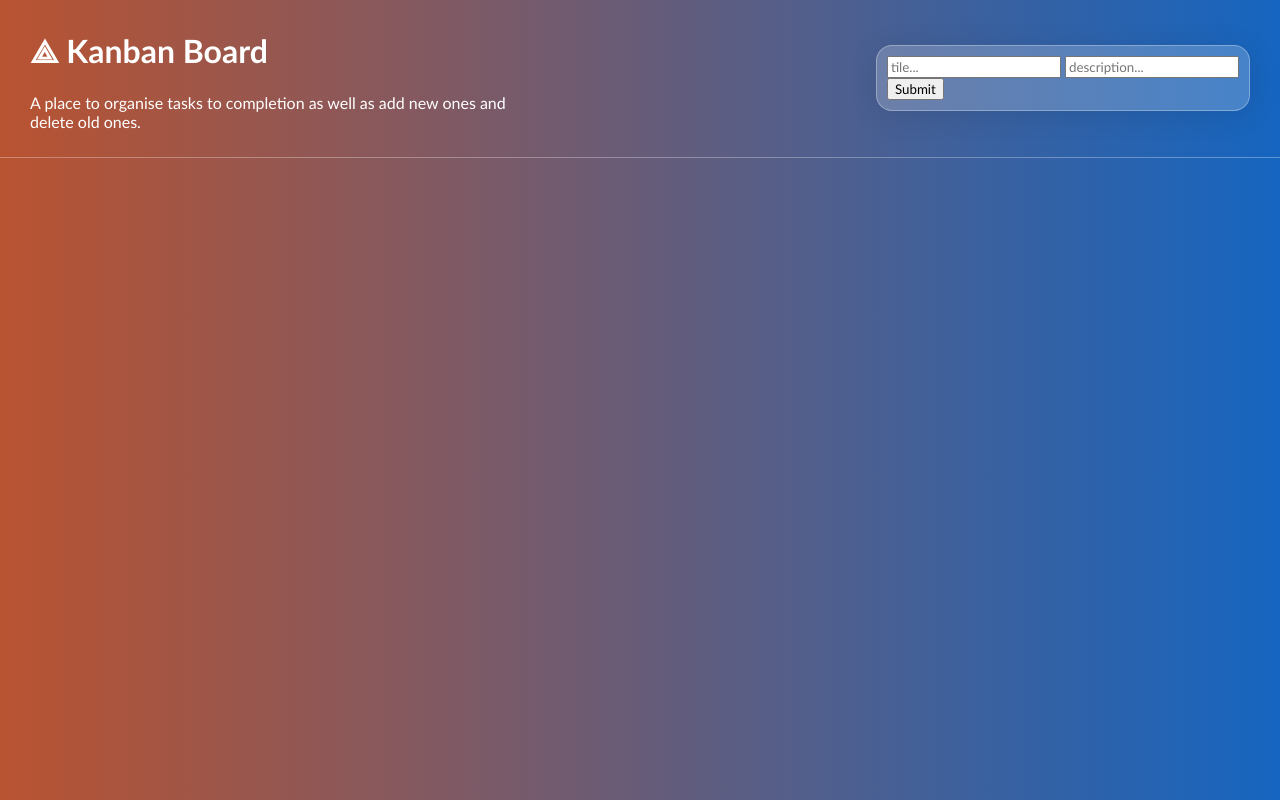
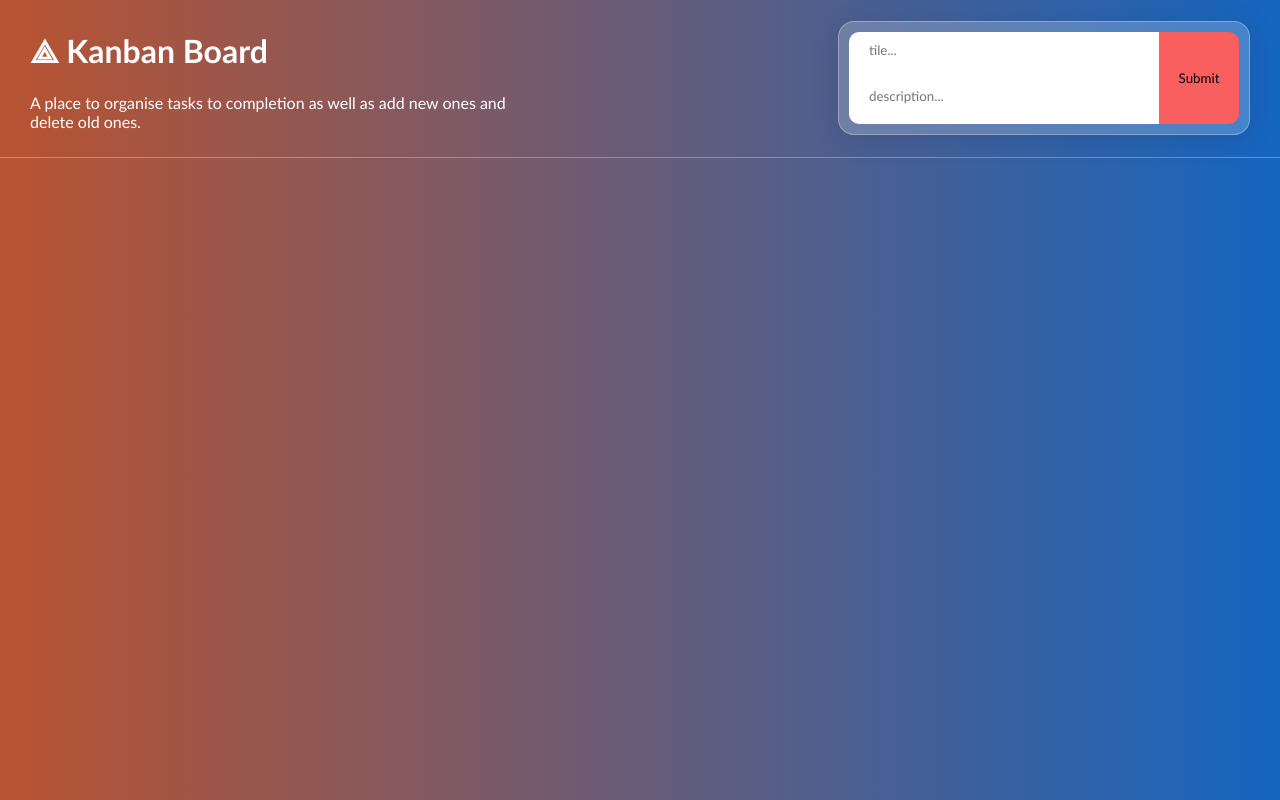
Before and after one commit to claudiavashchenko/kanban-board, a plain HTML site: page index.html in a window 1280 px wide. Drawn offline with Linux system fonts and the light colour scheme.

Commit message:
Created the form

```diff
--- a/CSS/styles.css
+++ b/CSS/styles.css
@@ -25,4 +25,27 @@ header .input-container {
     border-radius: 16px;
     box-shadow: 0 4px 30px rgba(0, 0, 0, 0.1);
     border: 1px solid rgba(255, 255, 255, 0.3);
+    display: flex;
 }
+.fields {
+    display: flex;
+    flex-direction: column;
+}
+.fields #title {
+    width: 270px;
+    border-radius: 10px 0 0 0;
+    border: none;
+    padding: 10px 20px;
+}
+.fields #description {
+    width: 270px;
+    border-radius: 0 0 0 10px;
+    border: none;
+    padding: 20px;
+}
+input[type=submit] {
+    width: 80px;
+    border: none;
+    background-color: rgb(250, 95, 95);
+    border-radius: 0 10px 10px 0;
+}
--- a/index.html
+++ b/index.html
@@ -17,7 +17,7 @@
         </div>
 
         <form class="input-container">
-            <div class="field">
+            <div class="fields">
                 <input type="text" id="title" placeholder="tile..." />
                 <input type="text" id="description" placeholder="description..." />
             </div>
```
